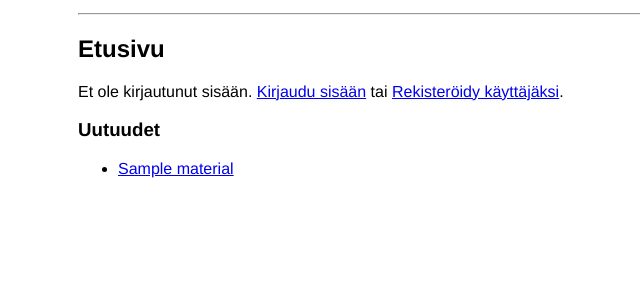
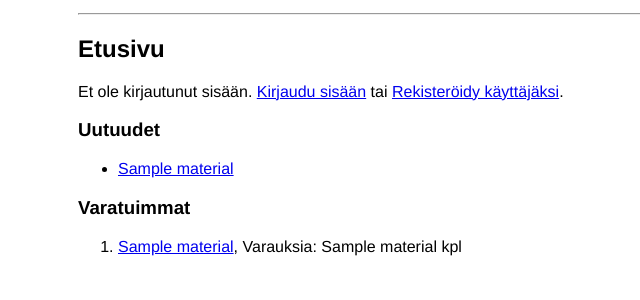
Before and after one commit to jattajulia/Kirjastosovellus, a Flask app: template templates/index.html in a window 1280 px wide. Shown: the part 195-495 px from the top of the page, without its empty margins (202-842 px from the left). Run offline with Flask 2, Linux system fonts and the light colour scheme; the template is opened without the code that fills it: most values are stand-ins (such as "Sample title", 1, 10 or a date in 2020).

Commit message:
show most reserved titles on front page

```diff
--- a/routes.py
+++ b/routes.py
@@ -8,7 +8,7 @@ from db import db
 
 @app.route("/")
 def index():
-	return render_template("index.html", collection=collection.get_new_material())
+	return render_template("index.html", collection=collection.get_new_material(), topreserved=reservations.get_most_reserved())
 
 @app.route("/login", methods=["get", "post"])
 def login():
--- a/templates/index.html
+++ b/templates/index.html
@@ -18,6 +18,13 @@ Et ole kirjautunut sisään. <a href="/login">Kirjaudu sisään</a> tai <a href=
 {% endfor %}
 </ul>
 
+<h3>Varatuimmat</h3>
+<ol>
+{% for material in topreserved %}
+<li><a href="/material/{{ material[0] }}">{{ material[1] }}</a>, Varauksia: {{ material[2] }} kpl
+{% endfor %}
+</ol>
+
 {% if session.user_id %}
 <h3>Asiakkaan toiminnot</h3>
 <ul>
```
